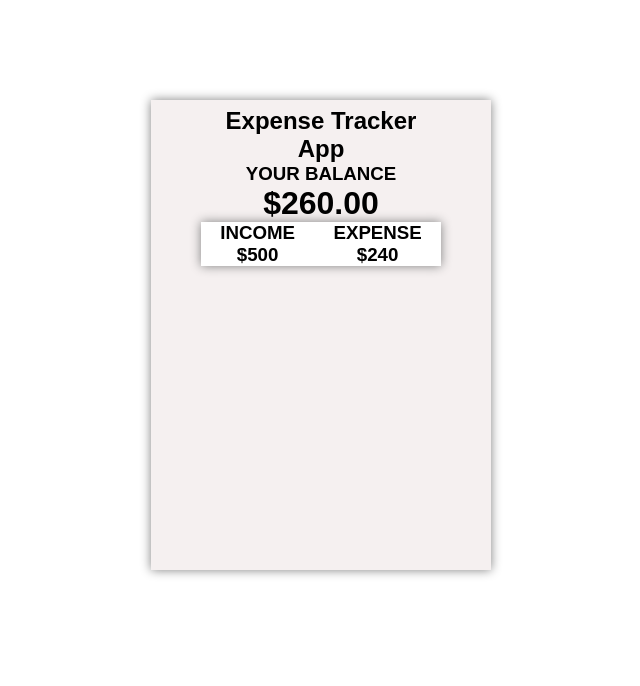
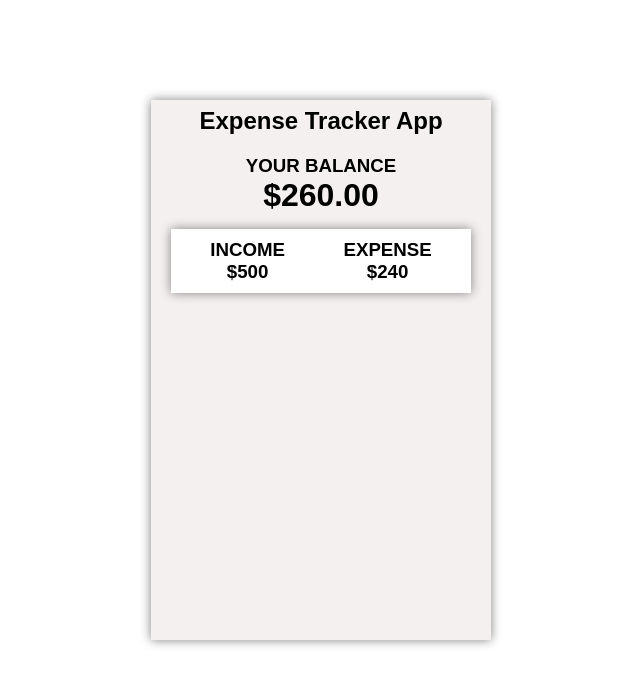
Before and after one commit to AhmedShaykh/Expense-Tracker-App-With-React.JS, a React (Create React App) app: page / in a window 1280 px wide. Shown: the top 686 px of the page, without its empty margins (319-959 px from the left). Built offline with nearby package versions, Linux system fonts and the light colour scheme; the HTML template or start-up script is replaced by a standard one.

Commit message:
It's Time To Push !

```diff
--- a/src/App.css
+++ b/src/App.css
@@ -5,18 +5,28 @@
   font-family: 'Poppins', sans-serif;
 }
 
+.header {
+  margin-bottom: 20px;
+}
+
 .container {
   text-align: center;
   max-width: 340px;
-  min-height: 470px;
+  min-height: 540px;
   margin: 0 auto;
   background-color: #f5f0f0;
   box-shadow: 0 0 10px grey;
   margin-top: 100px;
-  padding: 7px 50px;
+  padding: 7px 20px;
+}
+
+.balance {
+  margin-bottom: 15px;
 }
 
 .expense-container {
+  text-align: center;
+  padding: 10px;
   display: flex;
   justify-content: space-around;
   background-color: white;
--- a/src/Components/Balance.jsx
+++ b/src/Components/Balance.jsx
@@ -1,6 +1,6 @@
 function Balance() {
     return (
-        <div>
+        <div className="balance">
             <h3>
                 YOUR BALANCE
             </h3>
--- a/src/Components/Header.jsx
+++ b/src/Components/Header.jsx
@@ -1,7 +1,7 @@
 function Header() {
     return (
         <div>
-            <h2>
+            <h2 className="header">
                 Expense Tracker App
             </h2>
         </div>
```
